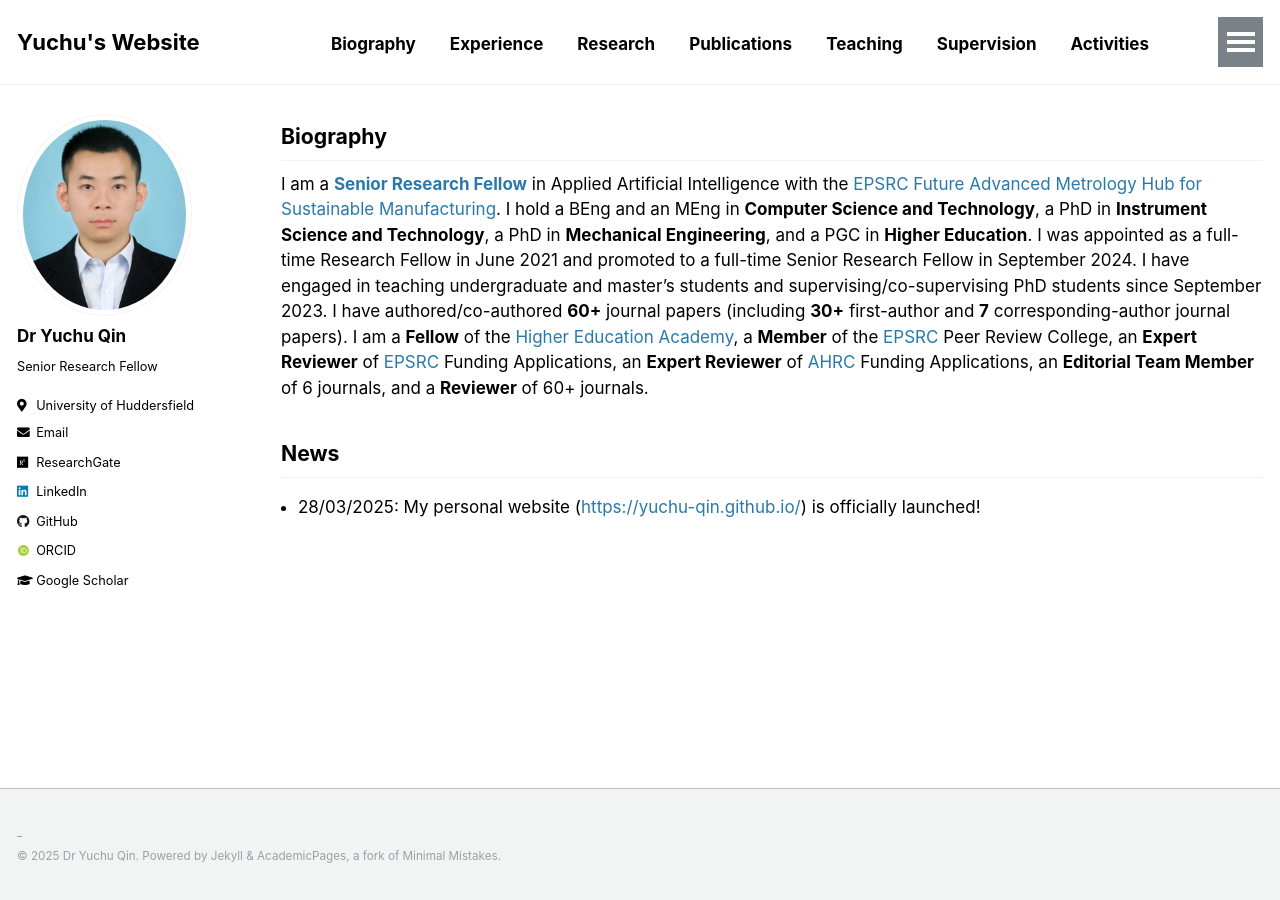
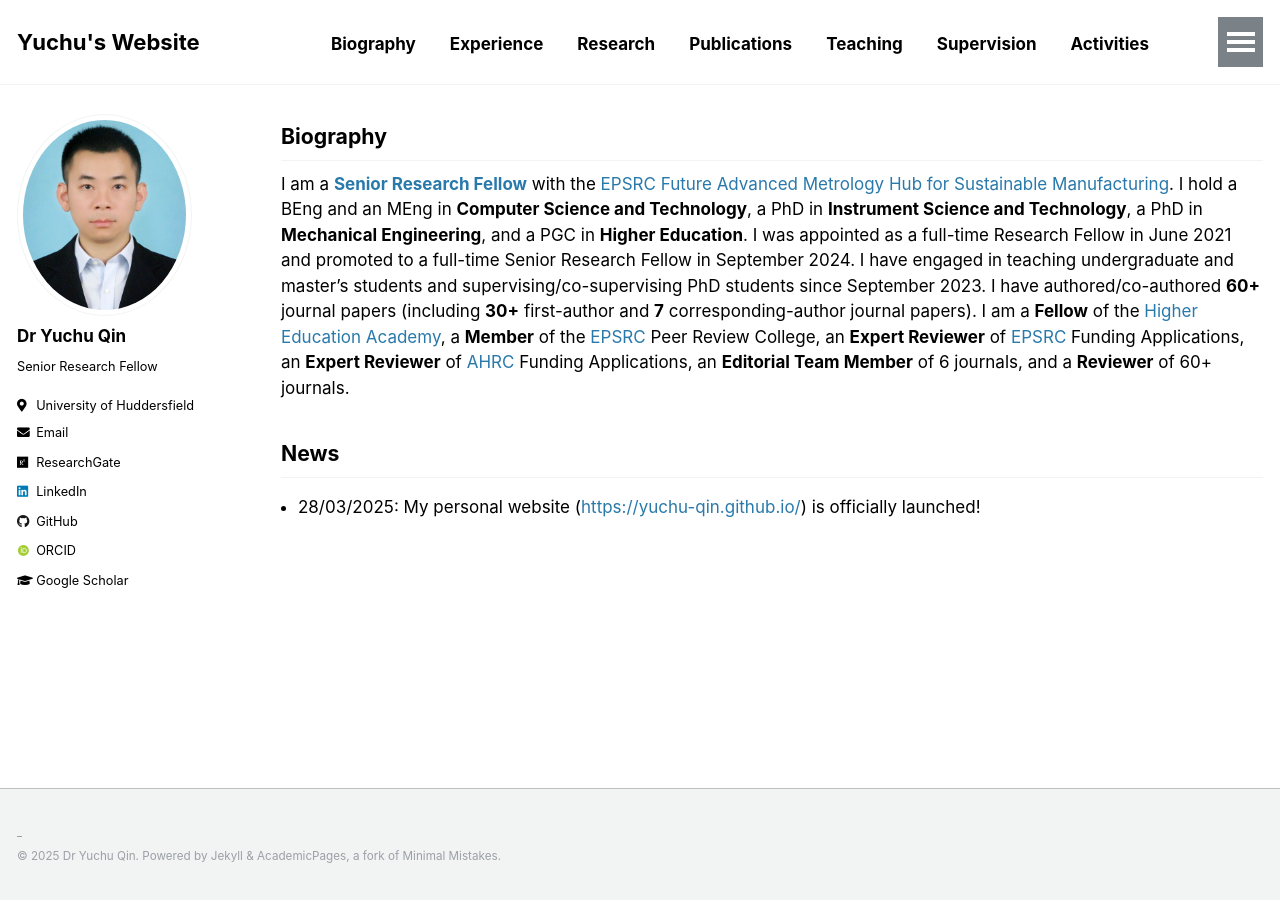
Before and after one commit to yuchu-qin/yuchu-qin.github.io, a Jekyll site: the page built from _pages/index.md, in a window 1280 px wide. Built offline with Jekyll 4.4.1, drawn with Linux system fonts in a browser that asks for light colours; some web fonts are replaced; our own code applies the rules of GitHub Pages for plain Markdown files.

Commit message:
Update index.md

```diff
--- a/_pages/index.md
+++ b/_pages/index.md
@@ -4,7 +4,7 @@ author_profile: true
 ---
 
 ## Biography
-I am a [**Senior Research Fellow**](https://pure.hud.ac.uk/en/persons/yuchu-qin) in Applied Artificial Intelligence with the [EPSRC Future Advanced Metrology Hub for Sustainable Manufacturing](https://research.hud.ac.uk/institutes-centres/cpt/). I hold a BEng and an MEng in **Computer Science and Technology**, a PhD in **Instrument Science and Technology**, a PhD in **Mechanical Engineering**, and a PGC in **Higher Education**. I was appointed as a full-time Research Fellow in June 2021 and promoted to a full-time Senior Research Fellow in September 2024. I have engaged in teaching undergraduate and master’s students and supervising/co-supervising PhD students since September 2023. I have authored/co-authored **60+** journal papers (including **30+** first-author and **7** corresponding-author journal papers). I am a **Fellow** of the [Higher Education Academy](https://www.advance-he.ac.uk/), a **Member** of the [EPSRC](https://www.ukri.org/councils/epsrc/) Peer Review College, an **Expert Reviewer** of [EPSRC](https://www.ukri.org/councils/epsrc/) Funding Applications, an **Expert Reviewer** of [AHRC](https://www.ukri.org/councils/ahrc/) Funding Applications, an **Editorial Team Member** of 6 journals, and a **Reviewer** of 60+ journals.
+I am a [**Senior Research Fellow**](https://pure.hud.ac.uk/en/persons/yuchu-qin) with the [EPSRC Future Advanced Metrology Hub for Sustainable Manufacturing](https://research.hud.ac.uk/institutes-centres/cpt/). I hold a BEng and an MEng in **Computer Science and Technology**, a PhD in **Instrument Science and Technology**, a PhD in **Mechanical Engineering**, and a PGC in **Higher Education**. I was appointed as a full-time Research Fellow in June 2021 and promoted to a full-time Senior Research Fellow in September 2024. I have engaged in teaching undergraduate and master’s students and supervising/co-supervising PhD students since September 2023. I have authored/co-authored **60+** journal papers (including **30+** first-author and **7** corresponding-author journal papers). I am a **Fellow** of the [Higher Education Academy](https://www.advance-he.ac.uk/), a **Member** of the [EPSRC](https://www.ukri.org/councils/epsrc/) Peer Review College, an **Expert Reviewer** of [EPSRC](https://www.ukri.org/councils/epsrc/) Funding Applications, an **Expert Reviewer** of [AHRC](https://www.ukri.org/councils/ahrc/) Funding Applications, an **Editorial Team Member** of 6 journals, and a **Reviewer** of 60+ journals.
 
 ## News
 - 28/03/2025: My personal website (<https://yuchu-qin.github.io/>) is officially launched!
```
